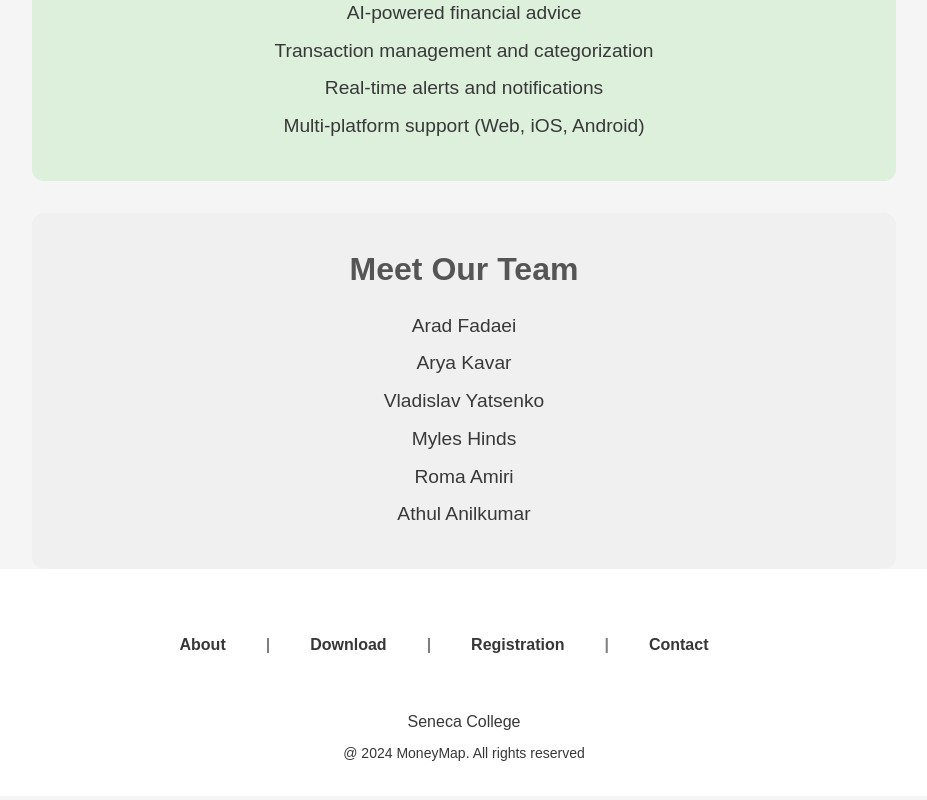
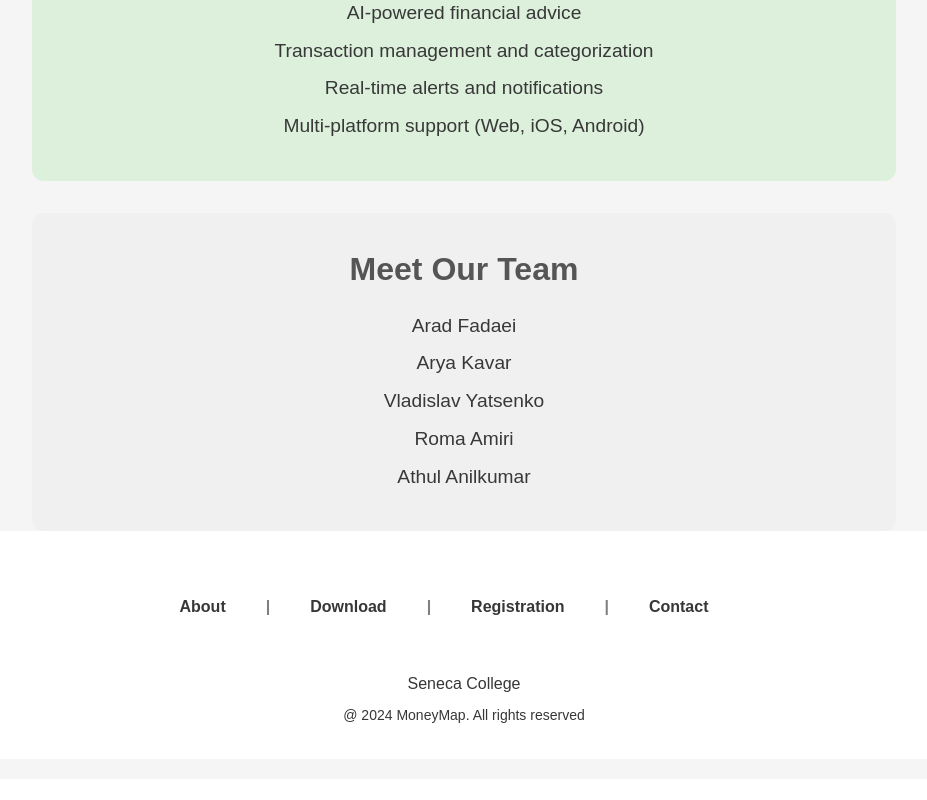
Before and after one commit to PRJ666Group1/Website, a Next.js app: page /about in a window 1280 px wide. Shown: the part 956-1756 px from the top of the page, without its empty margins (176-1103 px from the left). After the commit the page ends 1735 px from the top, so only its background shows below. Built offline with nearby package versions, Linux system fonts and the light colour scheme.

Commit message:
Update page.js

```diff
--- a/src/app/about/page.js
+++ b/src/app/about/page.js
@@ -53,7 +53,6 @@ export default function About() {
                         <li>Arad Fadaei </li>
                         <li>Arya Kavar</li>
                         <li>Vladislav Yatsenko</li>
-                        <li>Myles Hinds</li>
                         <li>Roma Amiri</li>
                         <li>Athul Anilkumar</li>
                     </ul>
```
